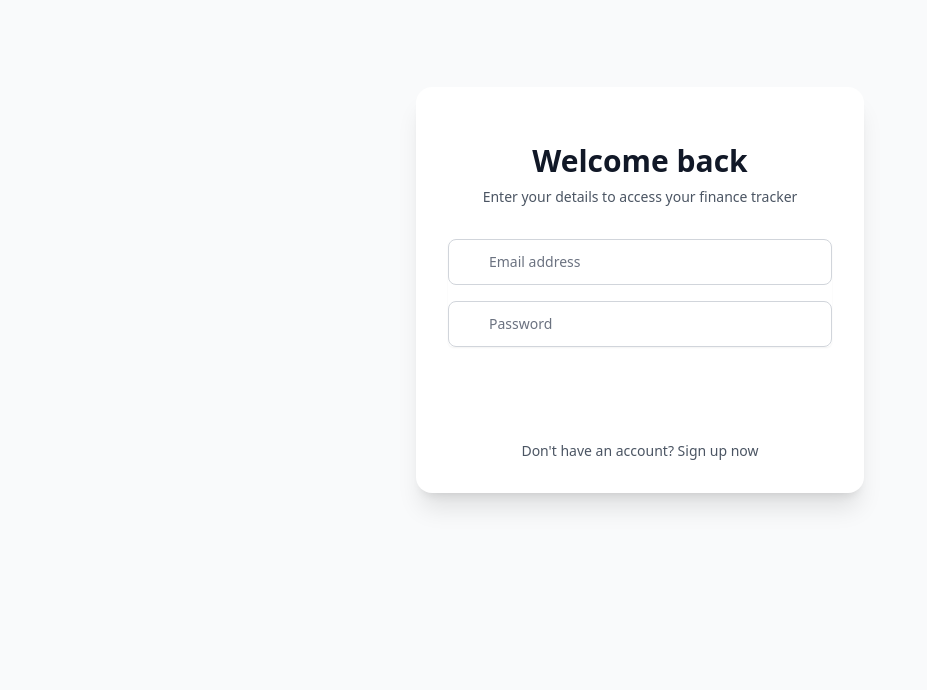
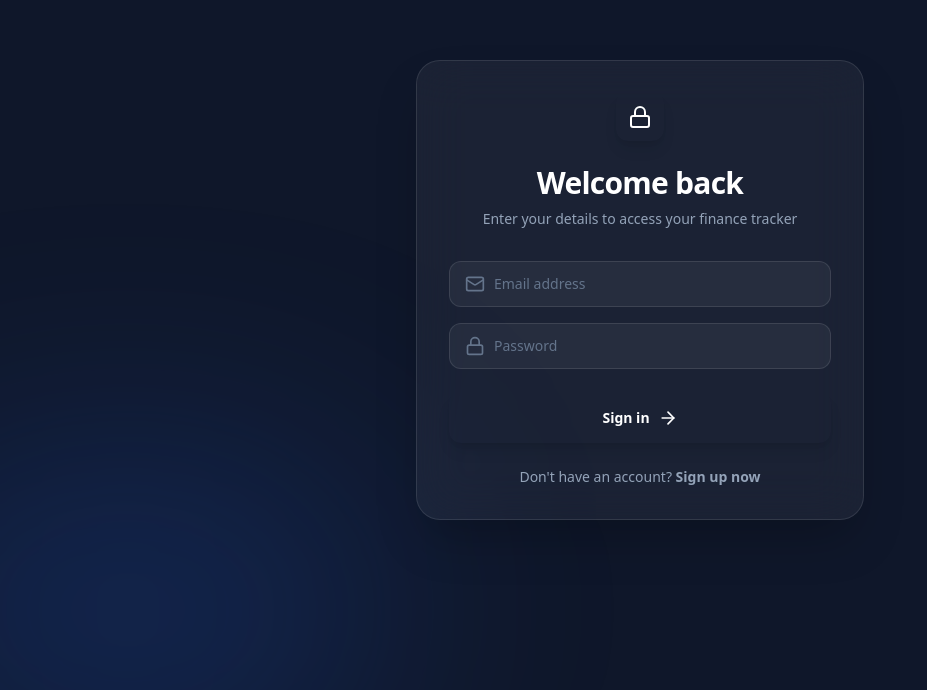
Before and after one commit to zyrex0315/Finance-Tracking, a React (Vite) app: page /#/login in a window 1280 px wide. Shown: the part 110-800 px from the top of the page, without its empty margins (0-927 px from the left). Built offline with nearby package versions, Linux system fonts and the light colour scheme; no server answers.

Commit message:
improvement to log in and sign up pages

```diff
--- a/src/pages/Login.jsx
+++ b/src/pages/Login.jsx
@@ -24,27 +24,34 @@ const Login = () => {
     };
 
     return (
-        <div className="min-h-screen flex items-center justify-center bg-gray-50 px-4 sm:px-6 lg:px-8">
-            <div className="max-w-md w-full space-y-8 bg-white p-8 rounded-2xl shadow-xl">
+        <div className="min-h-screen flex items-center justify-center bg-[#0f172a] px-4 sm:px-6 lg:px-8 relative overflow-hidden">
+            {/* Background decorative elements */}
+            <div className="absolute top-[-10%] right-[-10%] w-[40%] h-[40%] bg-primary-600/20 rounded-full blur-[120px]" />
+            <div className="absolute bottom-[-10%] left-[-10%] w-[40%] h-[40%] bg-blue-600/20 rounded-full blur-[120px]" />
+
+            <div className="max-w-md w-full space-y-8 bg-white/5 backdrop-blur-xl p-8 rounded-3xl border border-white/10 shadow-2xl relative z-10">
                 <div>
-                    <h2 className="mt-6 text-center text-3xl font-extrabold text-gray-900">
+                    <div className="mx-auto h-12 w-12 bg-primary-600 rounded-xl flex items-center justify-center shadow-lg shadow-primary-600/20 mb-6">
+                        <Lock className="h-6 w-6 text-white" />
+                    </div>
+                    <h2 className="text-center text-3xl font-bold tracking-tight text-white">
                         Welcome back
                     </h2>
-                    <p className="mt-2 text-center text-sm text-gray-600">
+                    <p className="mt-2 text-center text-sm text-slate-400">
                         Enter your details to access your finance tracker
                     </p>
                 </div>
                 <form className="mt-8 space-y-6" onSubmit={handleSubmit}>
                     {error && (
-                        <div className="bg-red-50 border border-red-200 text-red-600 px-4 py-3 rounded-lg flex items-center gap-2 text-sm">
+                        <div className="bg-red-500/10 border border-red-500/20 text-red-400 px-4 py-3 rounded-xl flex items-center gap-2 text-sm animate-in fade-in slide-in-from-top-2 duration-300">
                             <AlertCircle size={16} />
                             {error}
                         </div>
                     )}
-                    <div className="rounded-md shadow-sm space-y-4">
-                        <div className="relative">
-                            <div className="absolute inset-y-0 left-0 pl-3 flex items-center pointer-events-none">
-                                <Mail className="h-5 w-5 text-gray-400" />
+                    <div className="space-y-4">
+                        <div className="relative group">
+                            <div className="absolute inset-y-0 left-0 pl-4 flex items-center pointer-events-none transition-colors group-focus-within:text-primary-500">
+                                <Mail className="h-5 w-5 text-slate-500" />
                             </div>
                             <input
                                 id="email-address"
@@ -52,15 +59,15 @@ const Login = () => {
                                 type="email"
                                 autoComplete="email"
                                 required
-                                className="appearance-none rounded-lg relative block w-full pl-10 px-3 py-3 border border-gray-300 placeholder-gray-500 text-gray-900 focus:outline-none focus:ring-primary-500 focus:border-primary-500 focus:z-10 sm:text-sm transition-colors"
+                                className="block w-full pl-11 pr-4 py-3 bg-white/5 border border-white/10 rounded-xl text-white placeholder-slate-500 focus:outline-none focus:ring-2 focus:ring-primary-500/50 focus:border-primary-500 transition-all sm:text-sm"
                                 placeholder="Email address"
                                 value={email}
                                 onChange={(e) => setEmail(e.target.value)}
                             />
                         </div>
-                        <div className="relative">
-                            <div className="absolute inset-y-0 left-0 pl-3 flex items-center pointer-events-none">
-                                <Lock className="h-5 w-5 text-gray-400" />
+                        <div className="relative group">
+                            <div className="absolute inset-y-0 left-0 pl-4 flex items-center pointer-events-none transition-colors group-focus-within:text-primary-500">
+                                <Lock className="h-5 w-5 text-slate-500" />
                             </div>
                             <input
                                 id="password"
@@ -68,7 +75,7 @@ const Login = () => {
                                 type="password"
                                 autoComplete="current-password"
                                 required
-                                className="appearance-none rounded-lg relative block w-full pl-10 px-3 py-3 border border-gray-300 placeholder-gray-500 text-gray-900 focus:outline-none focus:ring-primary-500 focus:border-primary-500 focus:z-10 sm:text-sm transition-colors"
+                                className="block w-full pl-11 pr-4 py-3 bg-white/5 border border-white/10 rounded-xl text-white placeholder-slate-500 focus:outline-none focus:ring-2 focus:ring-primary-500/50 focus:border-primary-500 transition-all sm:text-sm"
                                 placeholder="Password"
                                 value={password}
                                 onChange={(e) => setPassword(e.target.value)}
@@ -80,25 +87,23 @@ const Login = () => {
                         <button
                             type="submit"
                             disabled={isLoading}
-                            className="group relative w-full flex justify-center py-3 px-4 border border-transparent text-sm font-medium rounded-lg text-white bg-primary-600 hover:bg-primary-700 focus:outline-none focus:ring-2 focus:ring-offset-2 focus:ring-primary-500 disabled:opacity-50 disabled:cursor-not-allowed transition-all"
+                            className="group relative w-full flex justify-center py-3.5 px-4 border border-transparent text-sm font-semibold rounded-xl text-white bg-primary-600 hover:bg-primary-500 focus:outline-none focus:ring-2 focus:ring-offset-2 focus:ring-offset-[#0f172a] focus:ring-primary-500 disabled:opacity-50 disabled:cursor-not-allowed transition-all duration-200 shadow-lg shadow-primary-600/20"
                         >
                             {isLoading ? (
-                                <span className="absolute left-0 inset-y-0 flex items-center pl-3">
-                                    <div className="h-4 w-4 border-2 border-white border-t-transparent rounded-full animate-spin"></div>
-                                </span>
+                                <div className="h-5 w-5 border-2 border-white border-t-transparent rounded-full animate-spin" />
                             ) : (
-                                <span className="absolute left-0 inset-y-0 flex items-center pl-3">
-                                    <ArrowRight className="h-5 w-5 text-white group-hover:translate-x-1 transition-transform" />
-                                </span>
+                                <>
+                                    <span>Sign in</span>
+                                    <ArrowRight className="ml-2 h-5 w-5 group-hover:translate-x-1 transition-transform" />
+                                </>
                             )}
-                            Sign in
                         </button>
                     </div>
 
                     <div className="text-center mt-4">
-                        <p className="text-sm text-gray-600">
+                        <p className="text-sm text-slate-400">
                             Don't have an account?{' '}
-                            <Link to="/signup" className="font-medium text-primary-600 hover:text-primary-500 hover:underline">
+                            <Link to="/signup" className="font-semibold text-primary-500 hover:text-primary-400 transition-colors">
                                 Sign up now
                             </Link>
                         </p>
@@ -106,6 +111,7 @@ const Login = () => {
                 </form>
             </div>
         </div>
+
     );
 };
 
```
Also changed, not shown: src/pages/Signup.jsx (+39 -33 lines).
